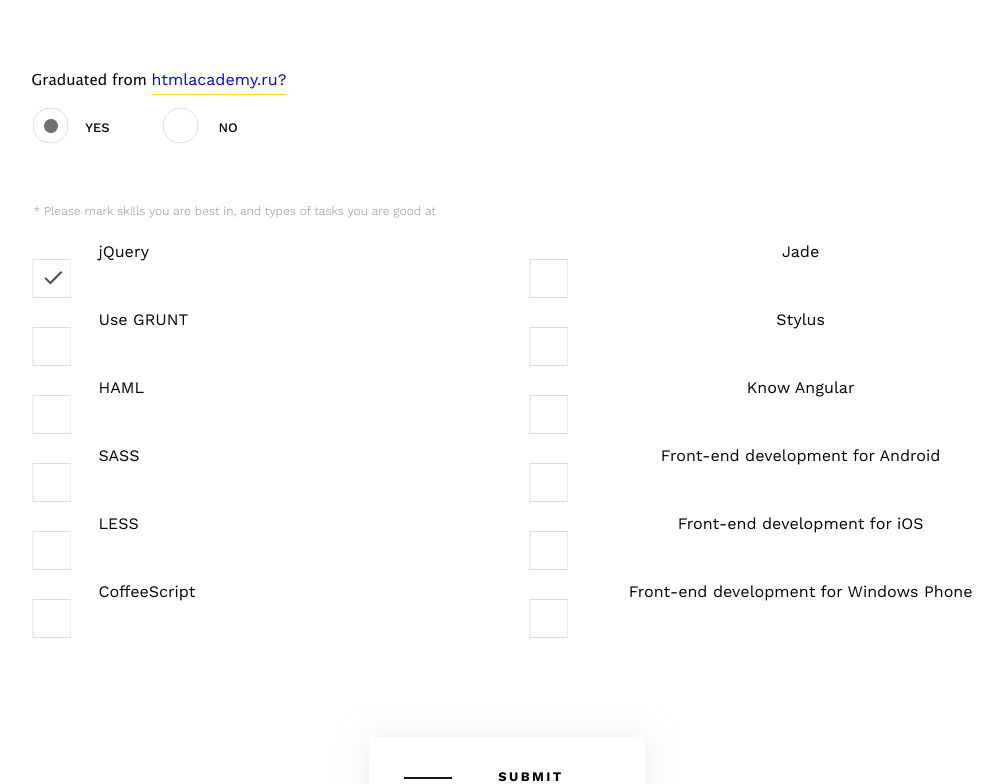
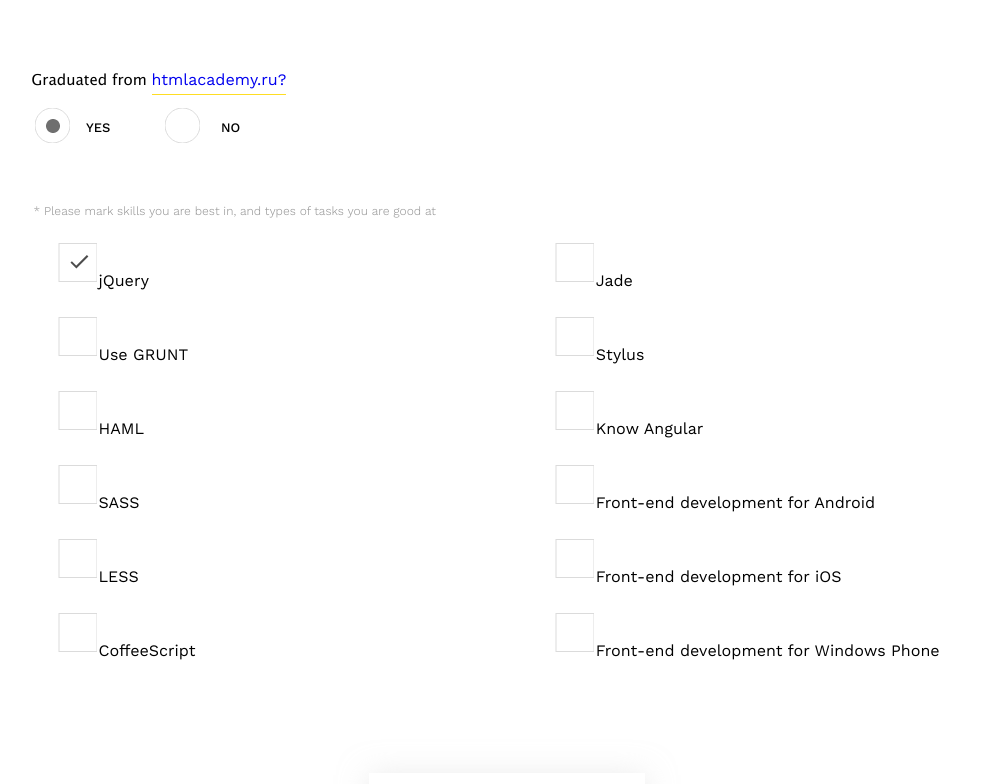
Before and after one commit to evgar/adx_frontend, a website: page app/index.html in a window 1280 px wide. Shown: the part 1000-1784 px from the top of the page, without its empty margins (133-1136 px from the left). Drawn offline with nearby package versions, Linux system fonts and the light colour scheme; files that its build step writes are made by us from their sources.

Commit message:
fix checkboxes fieldset view on responsive layout

```diff
--- a/app/index.html
+++ b/app/index.html
@@ -1,5 +1,5 @@
 <!doctype html>
-<html class="no-js" lang="">
+<html lang="ru">
   <head>
     <meta charset="utf-8">
     <meta name="description" content="">
--- a/app/styles/main.scss
+++ b/app/styles/main.scss
@@ -40,7 +40,7 @@ body {
   margin: 61px auto 0 auto;
   font: 59px avalonbold;
   text-align: center;
-  color: #191919;
+  color: $black;
   letter-spacing: 0.8px;
   span {
     color: $sun-yellow;
@@ -48,7 +48,7 @@ body {
 }
 
 .subtitle {
-  color: #191919;
+  color: $black;
   font: 24px work_sansregular;
   text-align: center;
   max-width: 770px;
@@ -189,7 +189,7 @@ body {
       a {
         padding: 0 0 3px 0;
         font: 16px work_sansregular;
-        border-bottom: 1px solid #fedd23;
+        border-bottom: 1px solid $sun-yellow;
         text-decoration: none;
       }
     }
@@ -210,7 +210,10 @@ body {
 .list-radio {
   @include clearfix;
   float: left;
-  width: 65%;
+  width: 66%;
+  @include breakpoint(320px 1000px) {
+    width: 50%;
+  }
   &__item {
     display: block;
     width: 23%;
@@ -228,7 +231,7 @@ body {
       background-position: -62px -10px;
     }
     &:checked + label:before {
-      background-position: -9px -10px;
+      background-position: -7px -10px;
     }
   }
   &__point {
@@ -259,16 +262,17 @@ body {
   }
   list-style: none;
   padding: 0;
-  margin: 38px 0 0 0;
+  margin: 67px 0 0 0;
 
   &__item {
-    padding: 0 0 28px 0;
+    padding: 0 0 34px 0;
     @include breakpoint(320px 576px) {
       margin: 20px 0 10px 0;
     }
     &:nth-child(odd) {
       @include breakpoint(320px 576px) {
         width: 100%;
+        text-align: center;
       }
       width: 50%;
       float: left;
@@ -276,10 +280,11 @@ body {
     &:nth-child(even) {
       @include breakpoint(320px 576px) {
         width: 100%;
+        text-align: center;
       }
       width: 47.5%;
       float: right;
-      text-align: center;
+      text-align: left;
     }
   }
 }
@@ -295,8 +300,8 @@ body {
   }
   + label:before {
     position: relative;
-    left: -27px;
-    top: 16px;
+    left: -1px;
+    top: -29px;
     content: '';
     height: 40px;
     width: 40px;
@@ -339,7 +344,7 @@ body {
   display: block;
   width: 276px;
   height: 76px;
-  margin: 72px auto 0 auto;
+  margin: 43px auto 0 auto;
   padding: 6px 0 0 0;
   font: 13px work_sansbold;
   background: #ffffff;
```
